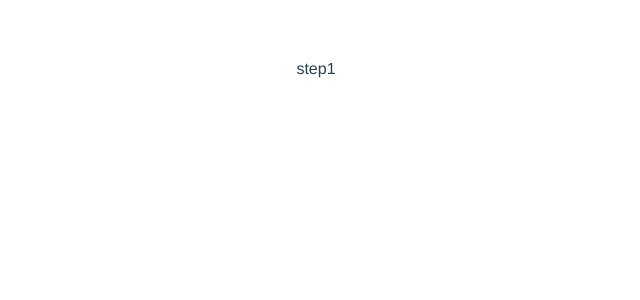
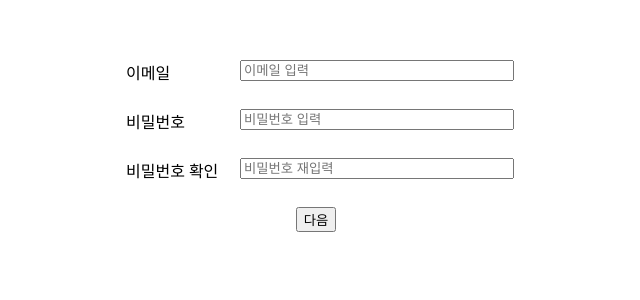
Before and after one commit to yoonvelop/balaan-task, a Vue app: page /signup/step1 in a window 1280 px wide. Shown: the top 300 px of the page, without its empty margins (324-964 px from the left). Built offline with nearby package versions, Linux system fonts and the light colour scheme.

Commit message:
feat: 공통 input 개발 및 step1 유효성 개발

```diff
--- a/src/App.vue
+++ b/src/App.vue
@@ -1,7 +1,5 @@
 <template>
-  <div id="app">
-    <router-view />
-  </div>
+  <router-view />
 </template>
 
 <script lang="ts">
@@ -13,11 +11,8 @@ export default defineComponent({
 </script>
 <style>
 #app {
-  font-family: Avenir, Helvetica, Arial, sans-serif;
-  -webkit-font-smoothing: antialiased;
-  -moz-osx-font-smoothing: grayscale;
+  max-width: 400px;
+  margin: 60px auto;
   text-align: center;
-  color: #2c3e50;
-  margin-top: 60px;
 }
 </style>
--- /dev/null
+++ b/src/components/FieldWrapper.vue
@@ -0,0 +1,50 @@
+<template>
+  <div class="field-wrapper">
+    <div class="label-wrapper">
+      <label :for="id">{{ label }}</label>
+      <div class="input-wrapper">
+        <slot></slot>
+        <p v-if="error" class="error-message">{{ error }}</p>
+      </div>
+    </div>
+  </div>
+</template>
+
+<script lang="ts">
+import { defineComponent } from 'vue';
+
+export default defineComponent({
+  name: 'FieldWrapper',
+  props: {
+    label: String,
+    id: String,
+    error: String,
+  },
+});
+</script>
+
+<style>
+.field-wrapper {
+  display: flex;
+  flex-direction: column;
+  margin-bottom: 20px;
+  padding: 0 10px;
+}
+.label-wrapper {
+  display: flex;
+}
+.input-wrapper {
+  flex: 1;
+}
+label {
+  width: 30%;
+  text-align: left;
+  margin-bottom: 5px;
+}
+.error-message {
+  color: red;
+  font-size: 0.8em;
+  margin-top: 5px;
+  text-align: left;
+}
+</style>
--- /dev/null
+++ b/src/components/Input.vue
@@ -0,0 +1,56 @@
+<template>
+  <input
+    :type="type"
+    :value="internalValue"
+    @input="handleInput"
+    :placeholder="placeholder"
+    :autocomplete="autocomplete"
+  />
+</template>
+
+<script lang="ts">
+import { defineComponent, PropType, computed } from 'vue';
+
+export default defineComponent({
+  name: 'BaseInput',
+  props: {
+    modelValue: {
+      type: String,
+      default: '',
+    },
+    type: {
+      type: String as PropType<'text' | 'password'>,
+      default: 'text',
+    },
+    placeholder: {
+      type: String,
+      default: '',
+    },
+    autocomplete: {
+      type: String,
+      default: 'off',
+    },
+  },
+  emits: ['update:modelValue'],
+  setup(props, { emit }) {
+    const internalValue = computed({
+      get: () => props.modelValue,
+      set: (newValue) => {
+        emit('update:modelValue', newValue);
+      },
+    });
+
+    const handleInput = (event: Event) => {
+      internalValue.value = (event.target as HTMLInputElement).value;
+    };
+
+    return { internalValue, handleInput };
+  },
+});
+</script>
+
+<style>
+input {
+  width: 100%;
+}
+</style>
--- /dev/null
+++ b/src/utils/validators.ts
@@ -0,0 +1,29 @@
+// 이메일 유효성 검사
+export function validateEmail(value: string): boolean {
+  return /^\w+([.-]?\w+)*@\w+([.-]?\w+)*(\.\w{2,3})+$/.test(value);
+}
+
+// 이름 유효성 검사
+export function validateName(value: string): boolean {
+  return /^[가-힣]{2,}$/.test(value) || /^[A-Za-z]{3,}$/.test(value);
+}
+
+// 전화번호 유효성 검사
+export function validatePhoneNumber(value: string): boolean {
+  return /^(01[016789])[-\s]?(\d{3,4})[-\s]?(\d{4})$/.test(value);
+}
+
+// 비밀번호 유효성 검사 (영문 대소문자, 숫자, 특수문자 포함 8자리 이상)
+export function validatePassword(value: string): boolean {
+  return /^(?=.*[a-z])(?=.*[A-Z])(?=.*\d)(?=.*[@$!%*?&#+\-^(){}[\].,;:\\/|<>=`"~])[A-Za-z\d@$!%*?&#+\-^(){}[\].,;:\\/|<>=`"~]{8,}$/.test(
+    value,
+  );
+}
+
+// 비밀번호 확인 유효성
+export function validatePasswordConfirmation(
+  password: string,
+  confirmPassword: string,
+): boolean {
+  return password === confirmPassword;
+}
--- a/src/views/SignUpStep1.vue
+++ b/src/views/SignUpStep1.vue
@@ -1,9 +1,103 @@
 <template>
-  <div>step1</div>
+  <form @submit.prevent="handleSubmit">
+    <field-wrapper label="이메일" id="email" :error="emailError">
+      <base-input
+        type="text"
+        v-model="email"
+        :validators="[validateEmail]"
+        placeholder="이메일 입력"
+      />
+    </field-wrapper>
+    <field-wrapper label="비밀번호" id="password" :error="passwordError">
+      <base-input
+        type="password"
+        v-model="password"
+        :validators="[validatePassword]"
+        placeholder="비밀번호 입력"
+      />
+    </field-wrapper>
+    <field-wrapper
+      label="비밀번호 확인"
+      id="confirmPassword"
+      :error="confirmPasswordError"
+    >
+      <base-input
+        type="password"
+        v-model="confirmPassword"
+        :validators="[
+          () => validatePasswordConfirmation(password, confirmPassword),
+        ]"
+        placeholder="비밀번호 재입력"
+      />
+    </field-wrapper>
+    <button type="submit">다음</button>
+  </form>
 </template>
 
 <script lang="ts">
-import { defineComponent } from 'vue';
+import { defineComponent, ref } from 'vue';
+import { useRouter } from 'vue-router';
+import {
+  validateEmail,
+  validatePassword,
+  validatePasswordConfirmation,
+} from '@/utils/validators';
+import FieldWrapper from '@/components/FieldWrapper.vue';
+import BaseInput from '@/components/Input.vue';
 
-export default defineComponent({});
+export default defineComponent({
+  methods: { validatePasswordConfirmation, validatePassword, validateEmail },
+  components: {
+    FieldWrapper,
+    BaseInput,
+  },
+  setup() {
+    const email = ref('');
+    const password = ref('');
+    const confirmPassword = ref('');
+    const emailError = ref('');
+    const passwordError = ref('');
+    const confirmPasswordError = ref('');
+    const router = useRouter();
+
+    const handleSubmit = () => {
+      let isValid = true;
+      if (!validateEmail(email.value)) {
+        emailError.value = '유효하지 않은 이메일 주소입니다.';
+        isValid = false;
+      } else {
+        emailError.value = '';
+      }
+      if (!validatePassword(password.value)) {
+        passwordError.value =
+          '비밀번호는 8자 이상이어야 하며, 대소문자와 특수문자를 포함해야 합니다.';
+        isValid = false;
+      } else {
+        passwordError.value = '';
+      }
+      if (
+        !validatePasswordConfirmation(password.value, confirmPassword.value)
+      ) {
+        confirmPasswordError.value = '비밀번호가 일치하지 않습니다.';
+        isValid = false;
+      } else {
+        confirmPasswordError.value = '';
+      }
+
+      if (isValid) {
+        router.push('/signup/step2');
+      }
+    };
+
+    return {
+      email,
+      password,
+      confirmPassword,
+      emailError,
+      passwordError,
+      confirmPasswordError,
+      handleSubmit,
+    };
+  },
+});
 </script>
```
